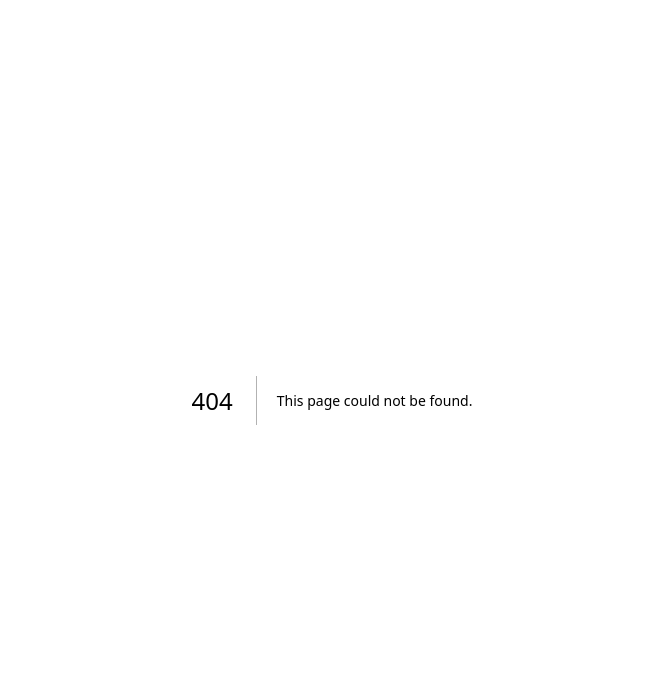
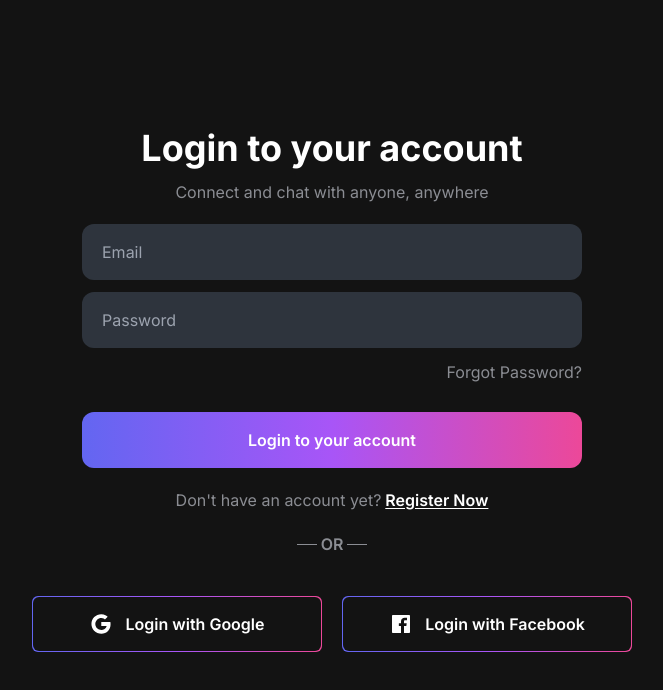
Before and after one commit to minhthuong031103/chat-app-nextjs-firebase, a Next.js app: page /login in a window 1280 px wide. Before the commit this address had no page. Shown: the top 690 px of the page, without its empty margins (308-971 px from the left). Built offline with nearby package versions, Linux system fonts and the light colour scheme.

Commit message:
login and register ui

```diff
--- /dev/null
+++ b/app/login/page.js
@@ -0,0 +1,92 @@
+import Link from 'next/link';
+import React from 'react';
+import { IoLogoGoogle, IoLogoFacebook } from 'react-icons/io';
+export default function Login() {
+  return (
+    <div className="h-[100vh] flex justify-center items-center bg-c1">
+      <div className="flex items-center flex-col w-[600px]">
+        <div className="text-center">
+          <div className="text-4xl font-bold">Login to your account</div>
+          <div className="mt-3 text-c3">
+            Connect and chat with anyone, anywhere
+          </div>
+        </div>
+
+        <form className="flex flex-col items-center gap-3 w-[500px] mt-5">
+          <input
+            className="w-full h-14 bg-c5 rounded-xl
+          outline-none border-none px-5 text-c3"
+            autoComplete="off"
+            type="email"
+            placeholder="Email"
+          ></input>
+          <input
+            className="w-full h-14 bg-c5 rounded-xl
+          outline-none border-none px-5 text-c3"
+            autoComplete="off"
+            type="password"
+            placeholder="Password"
+          ></input>
+          <div className="text-right w-full text-c3">
+            <span className="cursor-pointer hover:text-slate-300">
+              Forgot Password?
+            </span>
+          </div>
+          <button
+            className="mt-4 w-full h-14 rounded-xl outline-none text-base\
+          font-semibold bg-gradient-to-r from-indigo-500 via-purple-500 to-pink-500
+          "
+          >
+            Login to your account
+          </button>
+        </form>
+
+        <div className="flex justify-center gap-1 text-c3 mt-5 ">
+          <span>{`Don't have an account yet? `}</span>
+          <Link
+            href="/register"
+            className="font-semibold text-white
+            underline underline-offset-2 cursor-pointer hover:text-slate-400"
+          >
+            Register Now
+          </Link>
+        </div>
+        <div className="flex items-center gap-1 mt-5">
+          <span className="w-5 h-[1px] bg-c3"></span>
+          <span className="text-c3 font-semibold">OR</span>
+          <span className="w-5 h-[1px] bg-c3"></span>
+        </div>
+        <div className="flex items-center gap-5 w-full mt-10 mb-5">
+          <div
+            className="bg-gradient-to-r from-indigo-500 via-purple-500 to-pink-500
+                w-1/2 h-14 rounded-md cursor-pointer p-[1px]
+                "
+          >
+            <div
+              className="flex items-center justify-center gap-3 text-white
+            font-semibold bg-c1 w-full h-full rounded-md
+            "
+            >
+              <IoLogoGoogle size={24} />
+              <span>Login with Google</span>
+            </div>
+          </div>
+          <div
+            className="bg-gradient-to-r from-indigo-500 via-purple-500 to-pink-500
+                w-1/2 h-14 rounded-md cursor-pointer p-[1px]
+                "
+          >
+            <div
+              className="flex items-center justify-center gap-3 text-white
+            font-semibold bg-c1 w-full h-full rounded-md
+            "
+            >
+              <IoLogoFacebook size={24} />
+              <span>Login with Facebook</span>
+            </div>
+          </div>
+        </div>
+      </div>
+    </div>
+  );
+}
--- /dev/null
+++ b/app/register/page.js
@@ -0,0 +1,60 @@
+import React from 'react';
+import { IoLogoGoogle, IoLogoFacebook } from 'react-icons/io';
+import Link from 'next/link';
+export default function Register() {
+  return (
+    <div className="h-[100vh] flex justify-center items-center bg-c1">
+      <div className="flex items-center flex-col w-[600px]">
+        <div className="text-center">
+          <div className="text-4xl font-bold">Create new account</div>
+          <div className="mt-3 text-c3">
+            Connect and chat with anyone, anywhere
+          </div>
+        </div>
+
+        <form className="flex flex-col items-center gap-3 w-[500px] mt-5">
+          <input
+            className="w-full h-14 bg-c5 rounded-xl
+              outline-none border-none px-5 text-c3"
+            autoComplete="off"
+            type="text"
+            placeholder="Name"
+          ></input>
+          <input
+            className="w-full h-14 bg-c5 rounded-xl
+              outline-none border-none px-5 text-c3"
+            autoComplete="off"
+            type="email"
+            placeholder="Email"
+          ></input>
+          <input
+            className="w-full h-14 bg-c5 rounded-xl
+              outline-none border-none px-5 text-c3"
+            autoComplete="off"
+            type="password"
+            placeholder="Password"
+          ></input>
+
+          <button
+            className="mt-4 w-full h-14 rounded-xl outline-none text-base\
+              font-semibold bg-gradient-to-r from-indigo-500 via-purple-500 to-pink-500
+              "
+          >
+            Register
+          </button>
+        </form>
+
+        <div className="flex justify-center gap-1 text-c3 mt-5 ">
+          <span>{`Already have an account? `}</span>
+          <Link
+            href="/login"
+            className="font-semibold text-white
+                underline underline-offset-2 cursor-pointer hover:text-slate-400"
+          >
+            Login Now
+          </Link>
+        </div>
+      </div>
+    </div>
+  );
+}
```
